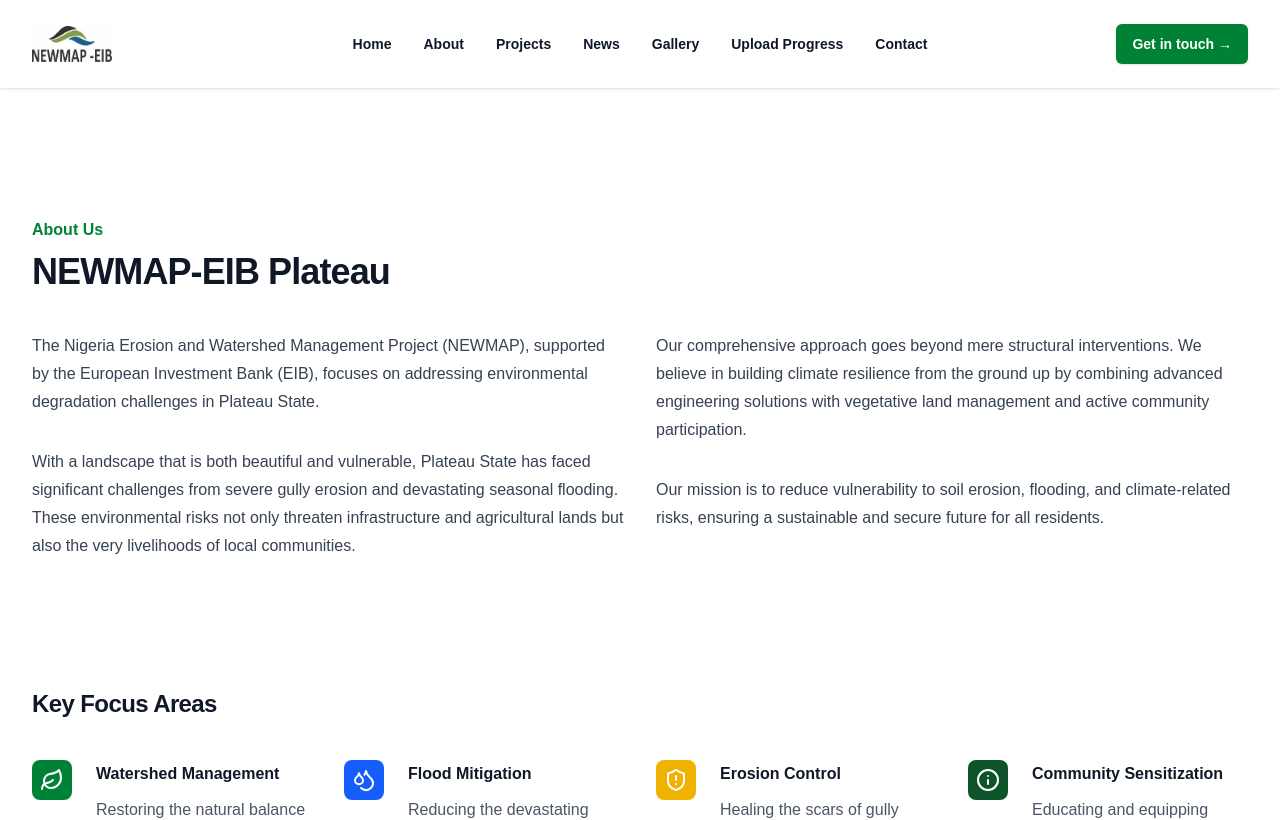
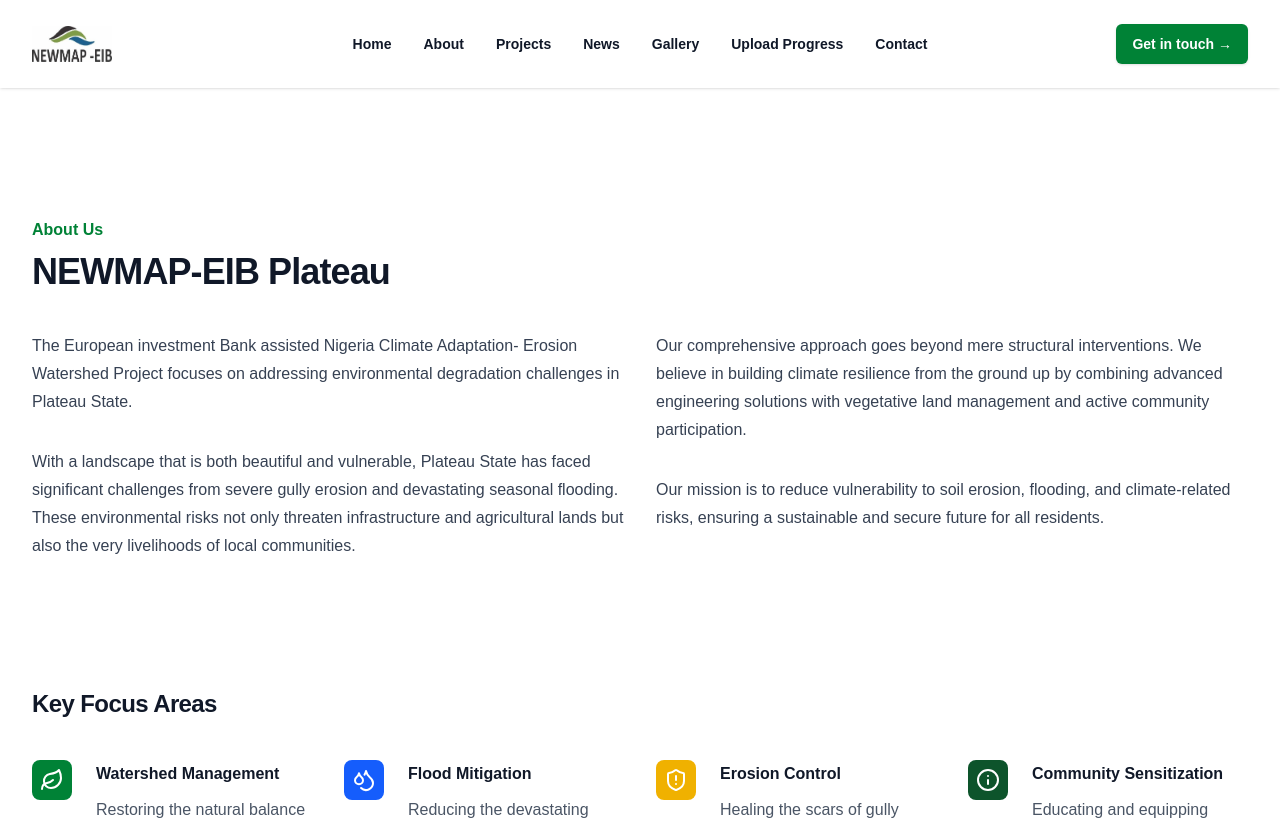
Before and after one commit to aziishaya7/NEWMAP-EIB-PLATEAU, a Next.js app: page /about in a window 1280 px wide. Shown: the top 820 px of the page. Built offline with nearby package versions, Linux system fonts and the light colour scheme.

Commit message:
Update page.tsx

```diff
--- a/src/app/about/page.tsx
+++ b/src/app/about/page.tsx
@@ -10,7 +10,7 @@
           <div className="mt-10 grid max-w-xl grid-cols-1 gap-8 text-base leading-7 text-gray-700 lg:max-w-none lg:grid-cols-2">
             <div>
               <p>
-                The Nigeria Erosion and Watershed Management Project (NEWMAP), supported by the European Investment Bank (EIB), focuses on addressing environmental degradation challenges in Plateau State.
+                The European investment Bank assisted Nigeria Climate Adaptation- Erosion Watershed Project focuses on addressing environmental degradation challenges in Plateau State.
               </p>
               <p className="mt-8">
                 With a landscape that is both beautiful and vulnerable, Plateau State has faced significant challenges from severe gully erosion and devastating seasonal flooding. These environmental risks not only threaten infrastructure and agricultural lands but also the very livelihoods of local communities.
```
